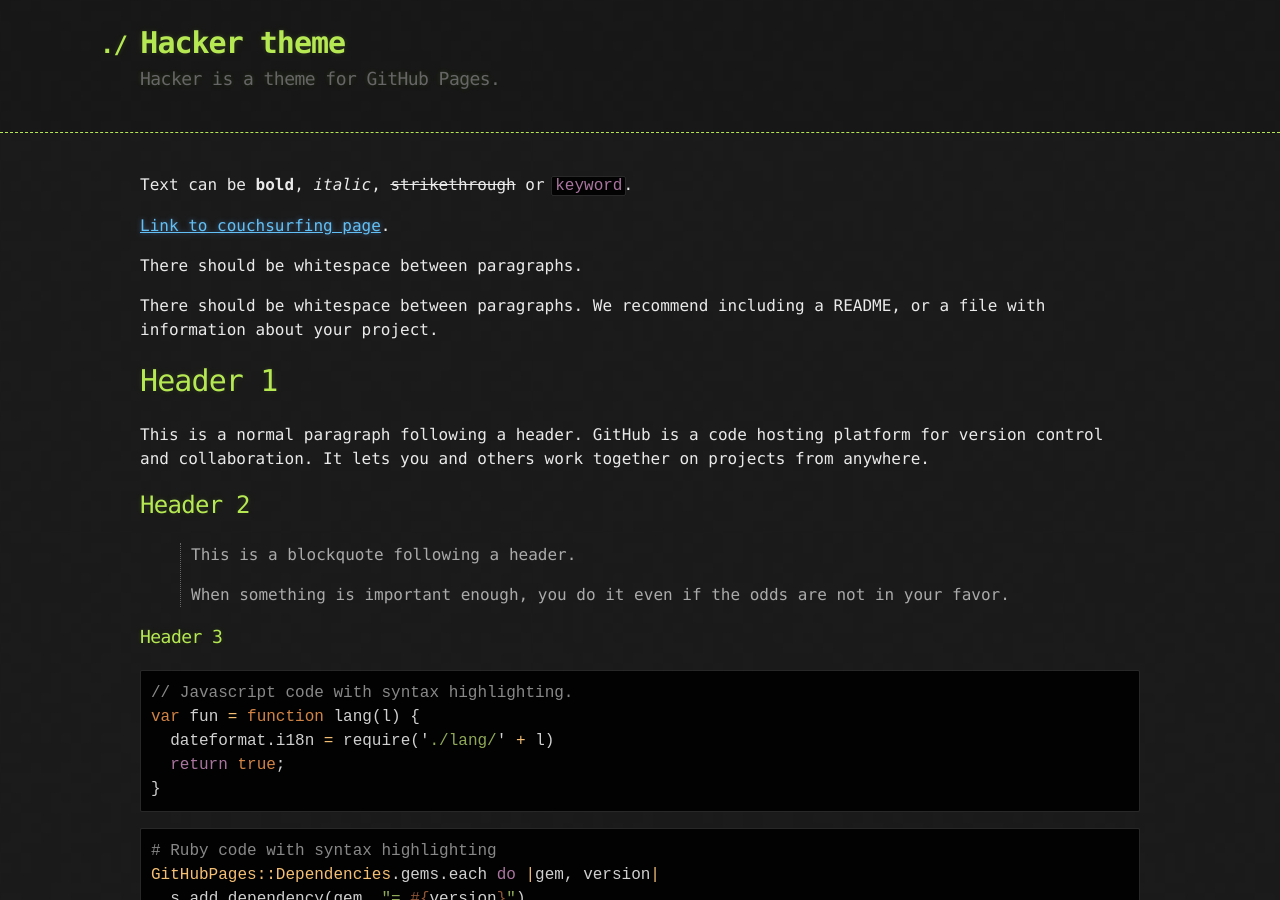
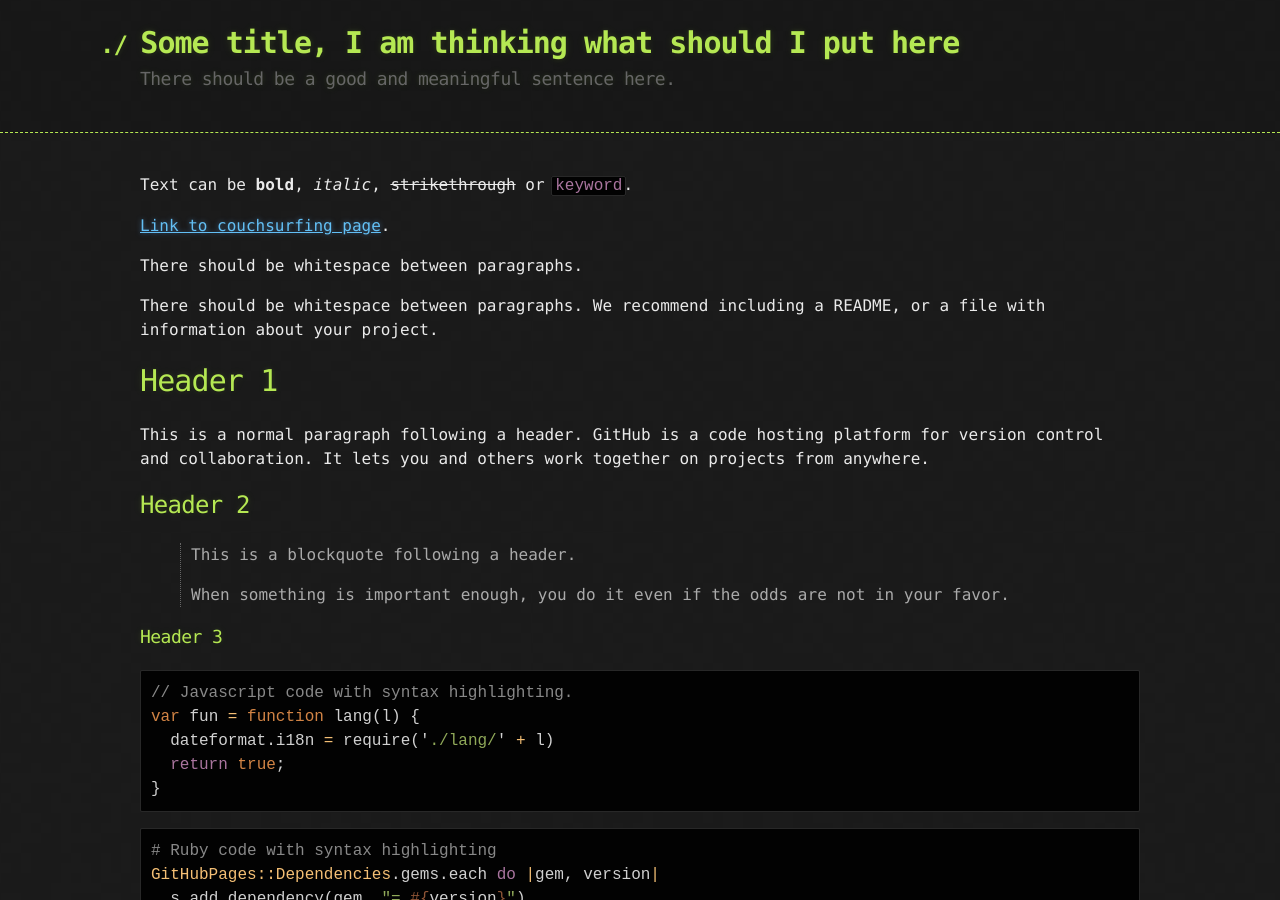
Before and after one commit to erkantaylan/erkantaylan.github.io, a Jekyll site: the page built from index.md, in a window 1280 px wide and 900 px high. Built offline with Jekyll 4.4.1, drawn with Linux system fonts in a browser that asks for light colours; some of the changed text lies outside the part shown.

Commit message:
text changes

```diff
--- a/_layouts/default.html
+++ b/_layouts/default.html
@@ -11,8 +11,8 @@
 <body>
   <header>
     <div class="container">
-      <h1>{{ site.title | default: site.github.repository_name }}</h1>
-      <h2>{{ site.description | default: site.github.project_tagline }}</h2>
+      <h1>Some title, I am thinking what should I put here</h1>
+      <h2>There should be a good and meaningful sentence here.</h2>
     </div>
   </header>
 
@@ -21,5 +21,9 @@
       {{ content }}
     </section>
   </div>
+
+  <div class="container">
+    <h2>There should be another good and meaningful sentence here.</h2>
+  </div>
 </body>
 </html>
```
